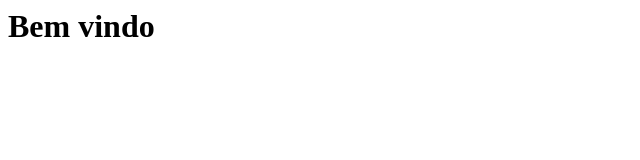
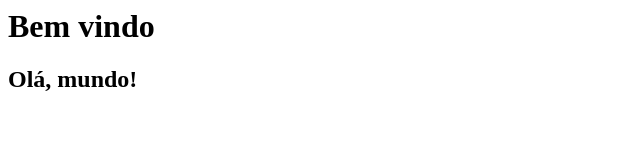
Before and after one commit to Matysys/Curso_github, a plain HTML site: page index.html in a window 1280 px wide. Shown: the whole page, without its empty margins (0-640 px from the left). Drawn offline with Linux system fonts and the light colour scheme.

Commit message:
Colocando H2 na home

```diff
--- a/index.html
+++ b/index.html
@@ -1 +1,2 @@
 <h1>Bem vindo</h1>
+<h2>Olá, mundo!</h2>
```
